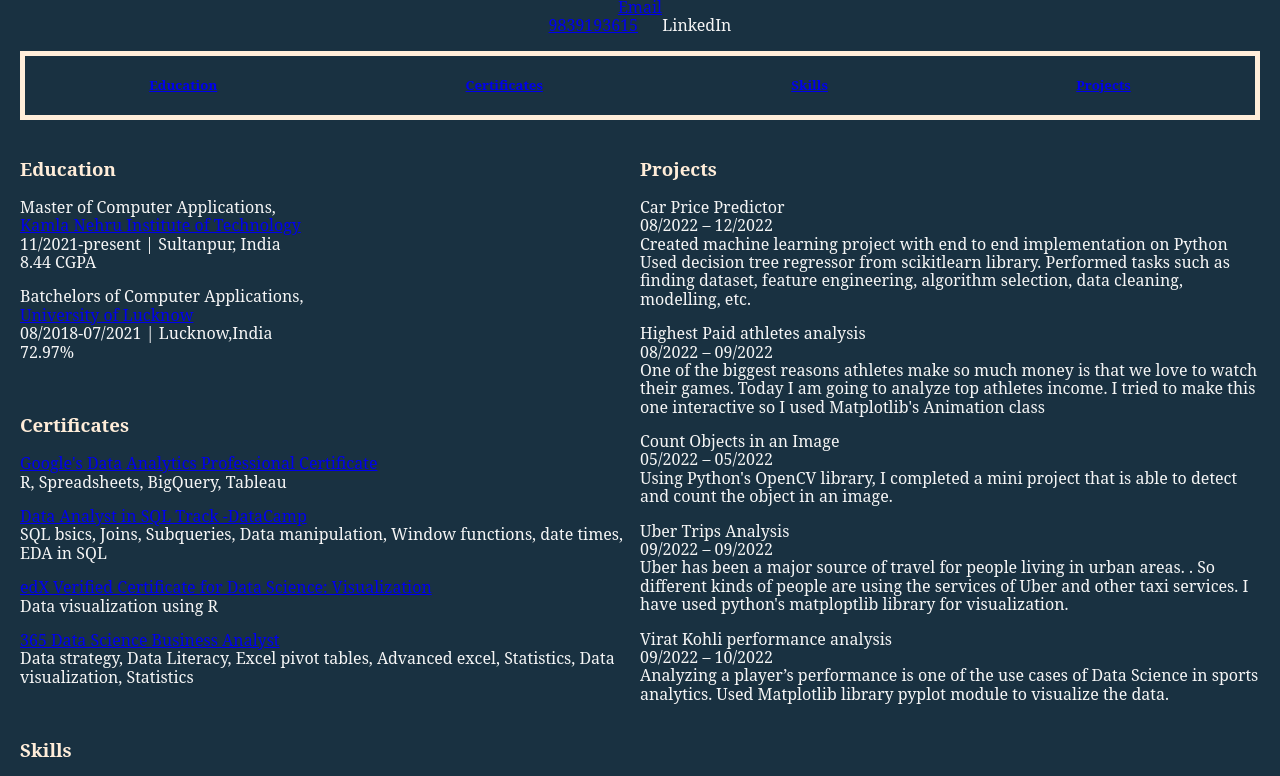
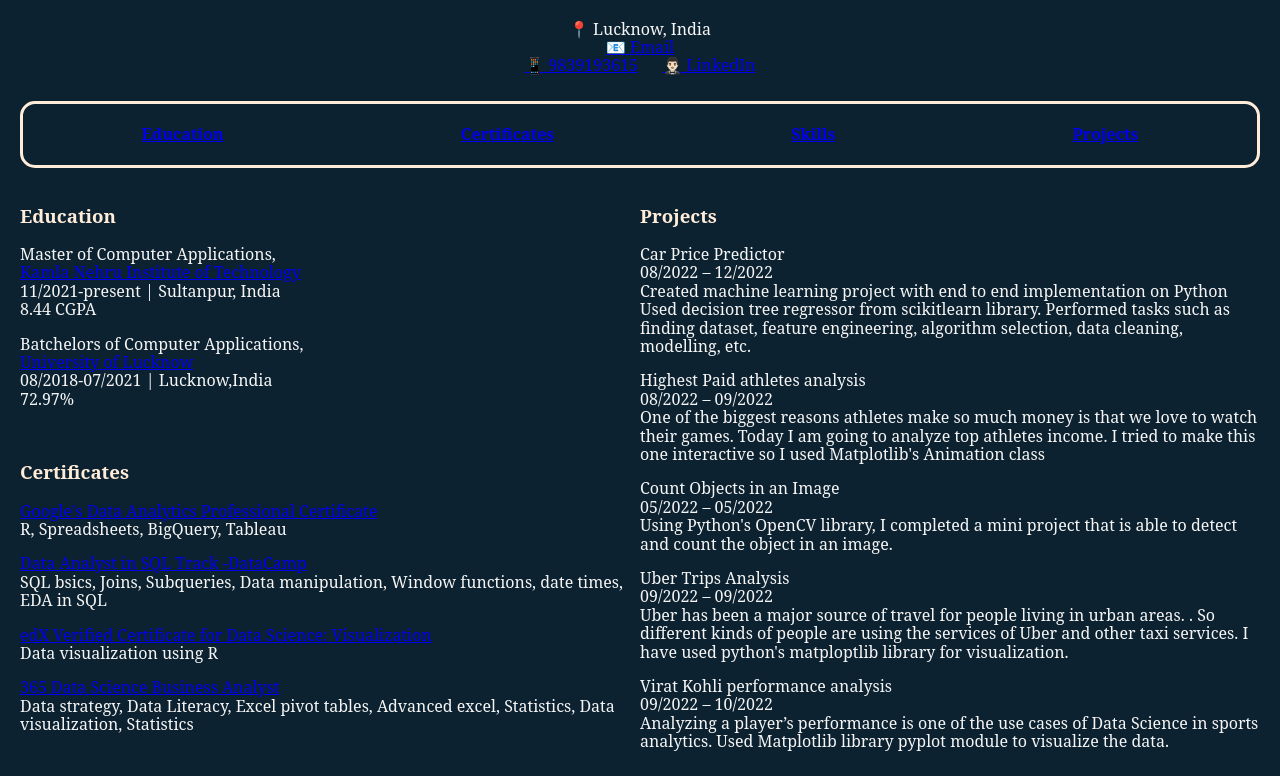
Before and after one commit to hashimali179/hashim-in-data, a website built with Vite: page index.html in a window 1280 px wide. Shown: the part 402-1178 px from the top of the page. Built offline with nearby package versions, Linux system fonts and the light colour scheme; files whose address does not match are found by name; a web font is replaced by a local one.

Commit message:
minor updates

```diff
--- a/css/styles.css
+++ b/css/styles.css
@@ -26,7 +26,7 @@
 body, html {
     margin: 0;
     padding: 10px;
-    background: #193141;
+    background: hsl(204, 56%, 12%);
     color: #ffedd9;
     font-family: 'Noto Serif', serif;
 
@@ -36,6 +36,7 @@ img {
     width: 220px;
     height: 220px;
     border-radius: 250px;
+    margin: 20px 0px;
 
 }
 
@@ -51,6 +52,7 @@ img {
     align-items: center;
     justify-content: space-around;
     text-align: center;
+    margin-bottom: 10px;
 }
 h1{
     margin-bottom: 0px;
@@ -59,8 +61,9 @@ h1{
 .index{
     display:flex;
     justify-content: space-around;
-    border: 5px solid #ffedd9;
+    border: 3px solid #ffedd9;
     width: auto;
+    border-radius: 15px;
 }
 
 p{
--- a/index.html
+++ b/index.html
@@ -13,15 +13,15 @@
                 <img src="images/Linkedin.jpg" alt="dp">
             </div>
             <div class = "details">
-                <p>Lucknow, India <br><a href="mailto:hashimali179@gmail.com">Email</a> <br>
-                    <a href="tel:+919839193615">9839193615</a> &emsp; LinkedIn</p>
+                <p>📍 Lucknow, India <br><a href="mailto:hashimali179@gmail.com">📧 Email</a> <br>
+                    <a href="tel:+919839193615">📱 9839193615</a> &emsp; <a href="https://www.linkedin.com/in/hashimali179/" target="_blank">🤵🏻‍♂️ LinkedIn</a></p>
             </div>
         </div>
         <div class="index">
-            <h5><a href="#edu">Education</a></h5>
-            <h5><a href="#certi">Certificates</a></h5>
-            <h5><a href="#skills">Skills</a></h5>
-            <h5><a href="#projects">Projects</a></h5>
+            <h4><a href="#edu">Education</a></h4>
+            <h4><a href="#certi">Certificates</a></h4>
+            <h4><a href="#skills">Skills</a></h4>
+            <h4><a href="#projects">Projects</a></h4>
         </div>
         <br>
         <div class="partition">
```
